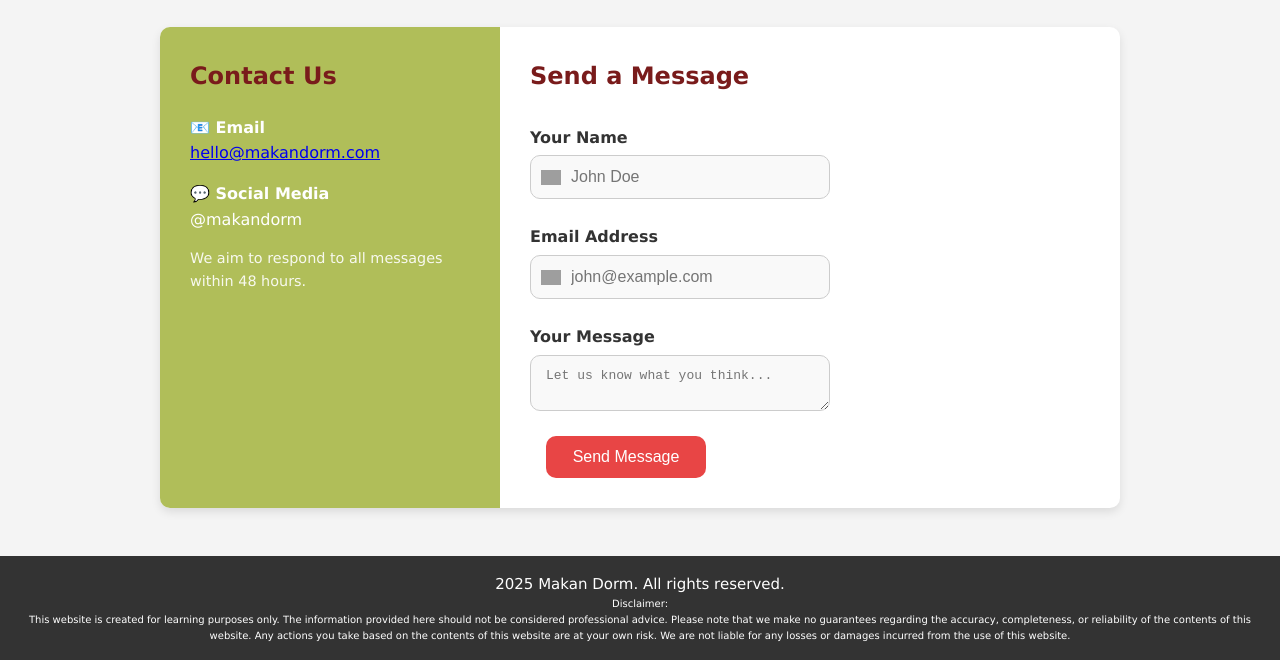
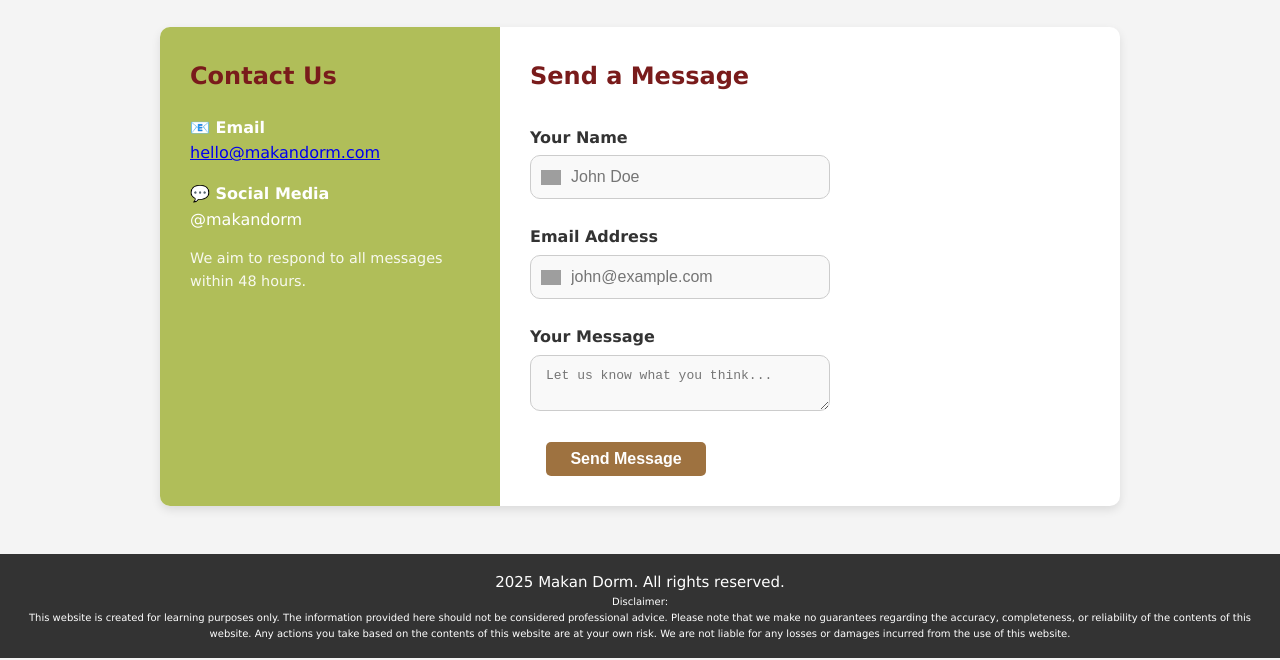
Before and after one commit to Cindylim3008/MakanDorm1, a plain HTML site: page Feedback2.html in a window 1280 px wide. Shown: the part 257-917 px from the top of the page. Drawn offline with Linux system fonts and the light colour scheme; grey boxes are pictures that could not be loaded.

Commit message:
button update

```diff
--- a/Feedback2.html
+++ b/Feedback2.html
@@ -55,7 +55,7 @@
           <label for="message">Your Message</label>
           <textarea id="message" placeholder="Let us know what you think..." required></textarea>
 
-          <button type="submit">Send Message</button>
+          <button type="submit" class="btn">Send Message</button>
         </form>
       </div>
     </div>
```
Also changed, not shown: recipes/kayatoast.html (+1 -1 lines).
